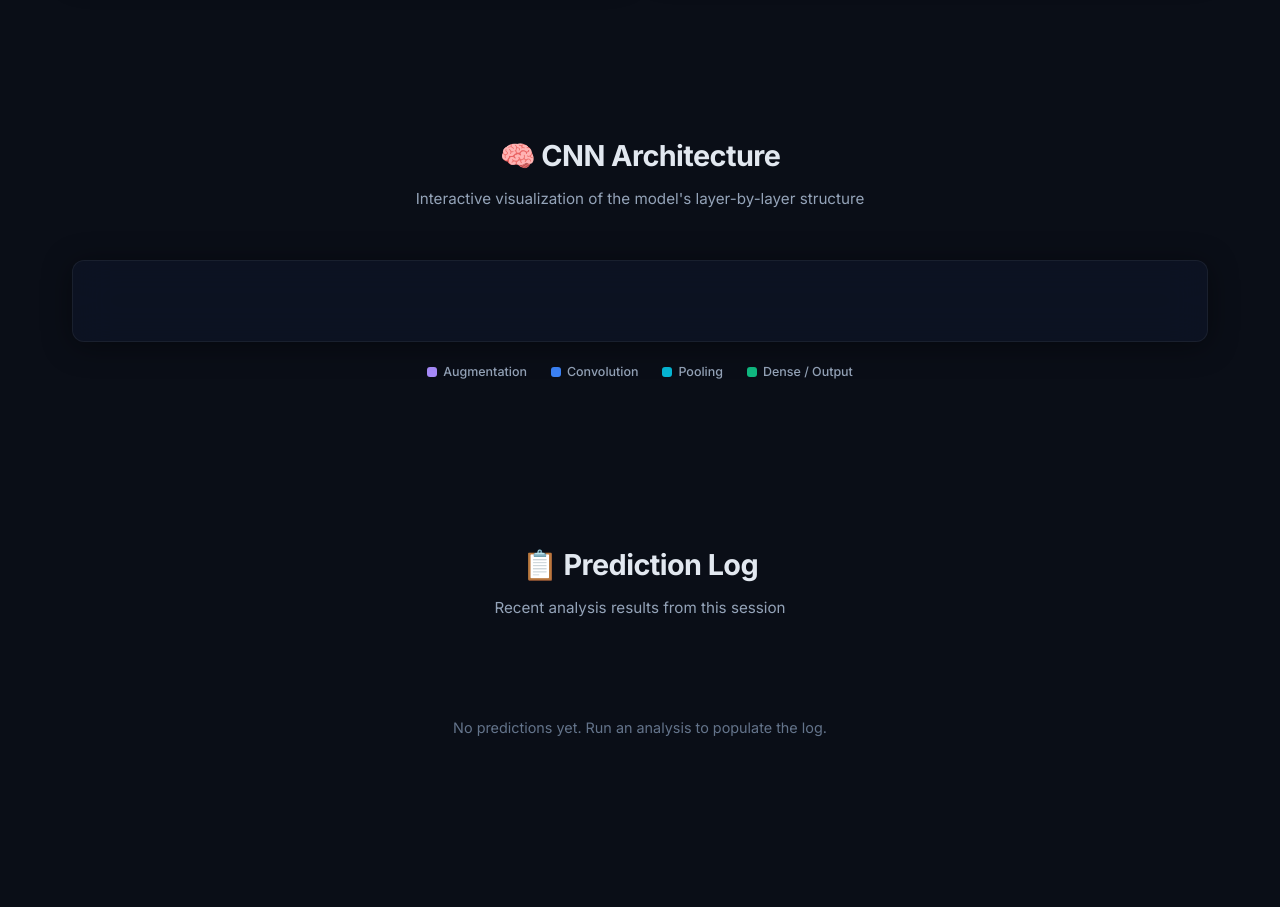
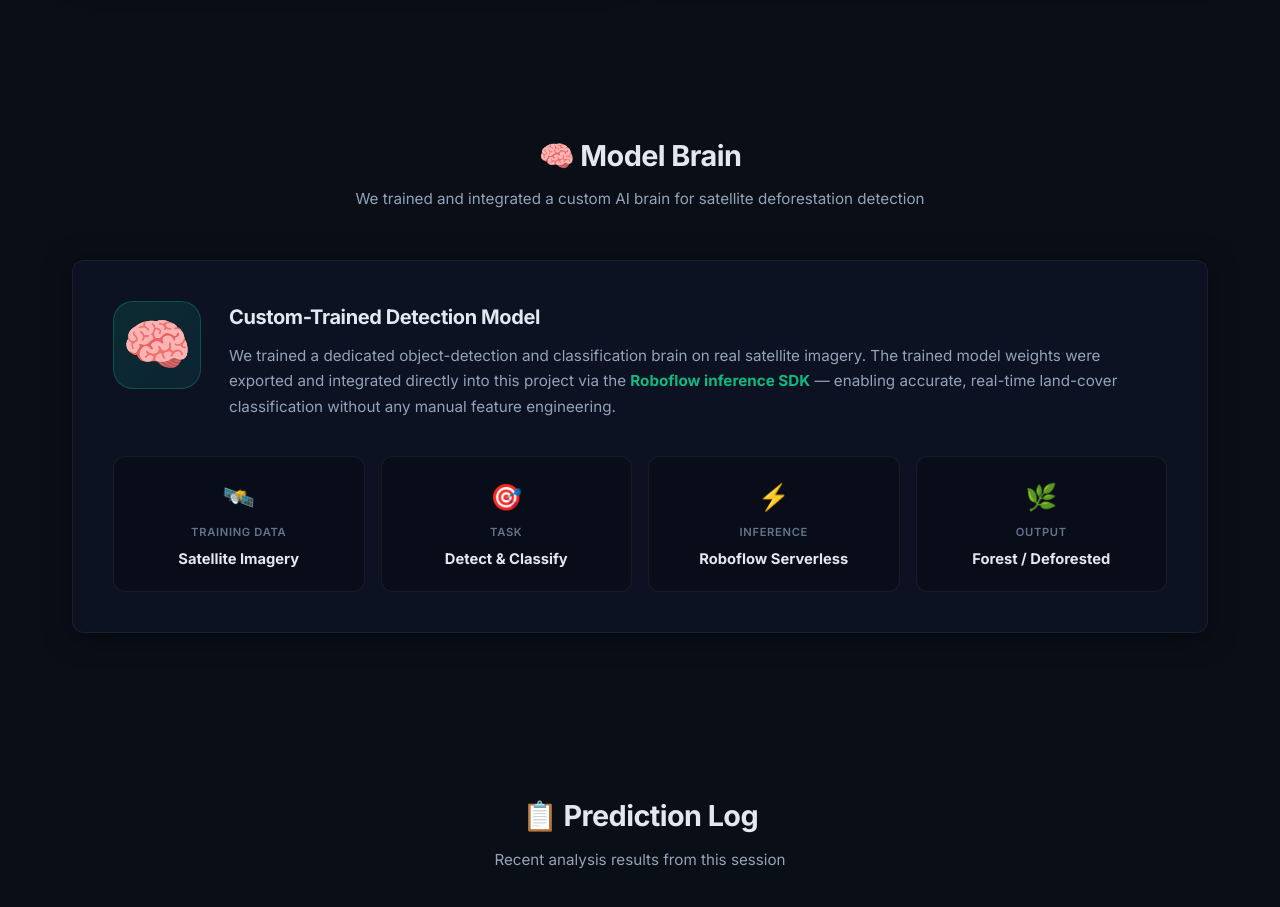
Before and after one commit to suvanwit25100-rgb/GreenWatch-Satellite-AI, a plain HTML site: page frontend/index.html in a window 1280 px wide. Shown: the part 1340-2247 px from the top of the page. Drawn offline with nearby package versions, Linux system fonts and the light colour scheme; no server answers.

Commit message:
Frontend: replace CNN architecture section with Model Brain (Roboflow) section

```diff
--- a/frontend/app.js
+++ b/frontend/app.js
@@ -84,11 +84,6 @@
 
         if (data.demo_mode) {
             dom.demoBadge.classList.remove('hidden');
-        }
-
-        if (data.model_info) {
-            modelInfo = data.model_info;
-            renderArchitecture(modelInfo);
         }
     } catch {
         dom.statusText.textContent = 'Offline';
@@ -486,61 +481,6 @@
 }
 
 // ---------------------------------------------------------------------------
-// Architecture Visualizer
-// ---------------------------------------------------------------------------
-function renderArchitecture(info) {
-    if (!info || !info.layers) return;
-
-    const pipeline = document.createElement('div');
-    pipeline.className = 'arch-pipeline';
-
-    info.layers.forEach((layer, i) => {
-        const node = document.createElement('div');
-        node.className = 'arch-layer';
-        node.setAttribute('data-type', layer.type);
-        node.innerHTML = `
-            <div class="arch-layer-name">${layer.name}</div>
-            <div class="arch-layer-detail">${layer.detail}</div>
-        `;
-        pipeline.appendChild(node);
-
-        // Arrow between layers
-        if (i < info.layers.length - 1) {
-            const arrow = document.createElement('div');
-            arrow.className = 'arch-arrow';
-            arrow.innerHTML = '→';
-            pipeline.appendChild(arrow);
-        }
-    });
-
-    dom.archContainer.innerHTML = '';
-    dom.archContainer.appendChild(pipeline);
-
-    // Meta info below
-    const meta = document.createElement('div');
-    meta.style.cssText = 'display:flex; gap:24px; justify-content:center; margin-top:24px; flex-wrap:wrap;';
-    meta.innerHTML = `
-        <div class="meta-item" style="min-width:auto; flex:0;">
-            <span class="meta-key">Optimizer</span>
-            <span class="meta-value mono">${info.optimizer}</span>
-        </div>
-        <div class="meta-item" style="min-width:auto; flex:0;">
-            <span class="meta-key">Loss Function</span>
-            <span class="meta-value mono">${info.loss}</span>
-        </div>
-        <div class="meta-item" style="min-width:auto; flex:0;">
-            <span class="meta-key">Input Shape</span>
-            <span class="meta-value mono">${info.input_shape}</span>
-        </div>
-        <div class="meta-item" style="min-width:auto; flex:0;">
-            <span class="meta-key">Epochs</span>
-            <span class="meta-value mono">${info.training_epochs}</span>
-        </div>
-    `;
-    dom.archContainer.appendChild(meta);
-}
-
-// ---------------------------------------------------------------------------
 // Hero Particles
 // ---------------------------------------------------------------------------
 function createParticles() {
--- a/frontend/index.html
+++ b/frontend/index.html
@@ -211,20 +211,42 @@
             </div>
         </section>
 
-        <!-- ====== CNN Architecture Section ====== -->
+        <!-- ====== Model Brain Section ====== -->
         <section id="architecture-section" class="section arch-section">
             <div class="section-header">
-                <h2 class="section-title">🧠 CNN Architecture</h2>
-                <p class="section-subtitle">Interactive visualization of the model's layer-by-layer structure</p>
+                <h2 class="section-title">🧠 Model Brain</h2>
+                <p class="section-subtitle">We trained and integrated a custom AI brain for satellite deforestation detection</p>
             </div>
-            <div class="arch-container glass-card" id="arch-container">
-                <!-- Populated by JS -->
-            </div>
-            <div class="arch-legend">
-                <span class="legend-item"><span class="legend-dot" style="background: var(--clr-augment)"></span> Augmentation</span>
-                <span class="legend-item"><span class="legend-dot" style="background: var(--clr-conv)"></span> Convolution</span>
-                <span class="legend-item"><span class="legend-dot" style="background: var(--clr-pool)"></span> Pooling</span>
-                <span class="legend-item"><span class="legend-dot" style="background: var(--clr-dense)"></span> Dense / Output</span>
+            <div class="brain-card glass-card">
+                <div class="brain-hero">
+                    <div class="brain-icon-wrap">🧠</div>
+                    <div class="brain-text">
+                        <h3>Custom-Trained Detection Model</h3>
+                        <p>We trained a dedicated object-detection and classification brain on real satellite imagery. The trained model weights were exported and integrated directly into this project via the <strong>Roboflow inference SDK</strong> — enabling accurate, real-time land-cover classification without any manual feature engineering.</p>
+                    </div>
+                </div>
+                <div class="brain-stats">
+                    <div class="brain-stat">
+                        <span class="brain-stat-icon">🛰️</span>
+                        <span class="brain-stat-label">Training Data</span>
+                        <span class="brain-stat-value">Satellite Imagery</span>
+                    </div>
+                    <div class="brain-stat">
+                        <span class="brain-stat-icon">🎯</span>
+                        <span class="brain-stat-label">Task</span>
+                        <span class="brain-stat-value">Detect &amp; Classify</span>
+                    </div>
+                    <div class="brain-stat">
+                        <span class="brain-stat-icon">⚡</span>
+                        <span class="brain-stat-label">Inference</span>
+                        <span class="brain-stat-value">Roboflow Serverless</span>
+                    </div>
+                    <div class="brain-stat">
+                        <span class="brain-stat-icon">🌿</span>
+                        <span class="brain-stat-label">Output</span>
+                        <span class="brain-stat-value">Forest / Deforested</span>
+                    </div>
+                </div>
             </div>
         </section>
 
--- a/frontend/style.css
+++ b/frontend/style.css
@@ -631,88 +631,74 @@
     color: var(--text-primary);
 }
 
-/* ---------- Architecture ---------- */
-.arch-container {
-    padding: 40px 32px;
-    overflow-x: auto;
+/* ---------- Model Brain ---------- */
+.brain-card {
+    padding: 40px;
 }
-.arch-pipeline {
+.brain-hero {
+    display: flex;
+    align-items: flex-start;
+    gap: 28px;
+    margin-bottom: 36px;
+}
+.brain-icon-wrap {
+    font-size: 3.5rem;
+    background: linear-gradient(135deg, rgba(16,185,129,0.15), rgba(6,182,212,0.1));
+    border: 1px solid var(--border-glow);
+    border-radius: var(--radius-lg);
+    width: 88px;
+    height: 88px;
     display: flex;
     align-items: center;
-    gap: 0;
-    min-width: max-content;
-    padding: 16px 0;
+    justify-content: center;
+    flex-shrink: 0;
 }
-.arch-layer {
+.brain-text h3 {
+    font-size: 1.25rem;
+    margin-bottom: 10px;
+    color: var(--text-primary);
+}
+.brain-text p {
+    color: var(--text-secondary);
+    font-size: 0.95rem;
+    line-height: 1.7;
+}
+.brain-text strong {
+    color: var(--green);
+}
+.brain-stats {
+    display: grid;
+    grid-template-columns: repeat(auto-fit, minmax(160px, 1fr));
+    gap: 16px;
+}
+.brain-stat {
     display: flex;
     flex-direction: column;
     align-items: center;
-    padding: 16px 14px;
-    border-radius: var(--radius-sm);
+    gap: 6px;
+    padding: 20px 16px;
+    background: rgba(0,0,0,0.25);
     border: 1px solid var(--border-subtle);
-    position: relative;
+    border-radius: var(--radius);
+    text-align: center;
     transition: all var(--transition);
-    cursor: default;
-    min-width: 100px;
-    text-align: center;
 }
-.arch-layer:hover {
-    transform: translateY(-4px);
-    box-shadow: 0 8px 24px rgba(0,0,0,0.4);
+.brain-stat:hover {
+    border-color: var(--border-glow);
+    transform: translateY(-3px);
 }
-.arch-layer-name {
-    font-size: 0.78rem;
+.brain-stat-icon { font-size: 1.6rem; }
+.brain-stat-label {
+    font-size: 0.7rem;
+    text-transform: uppercase;
+    letter-spacing: 0.06em;
+    color: var(--text-muted);
+    font-weight: 600;
+}
+.brain-stat-value {
+    font-size: 0.92rem;
     font-weight: 700;
-    margin-bottom: 4px;
-}
-.arch-layer-detail {
-    font-size: 0.65rem;
-    color: var(--text-muted);
-    font-family: var(--font-mono);
-}
-.arch-arrow {
-    width: 32px;
-    display: flex;
-    align-items: center;
-    justify-content: center;
-    color: var(--text-muted);
-    font-size: 0.9rem;
-    flex-shrink: 0;
-}
-
-/* Layer type colors */
-.arch-layer[data-type="augmentation"] { border-color: var(--clr-augment); background: rgba(167,139,250,0.08); }
-.arch-layer[data-type="augmentation"] .arch-layer-name { color: var(--clr-augment); }
-.arch-layer[data-type="preprocessing"] { border-color: var(--text-muted); background: rgba(100,116,139,0.08); }
-.arch-layer[data-type="conv"] { border-color: var(--clr-conv); background: rgba(59,130,246,0.08); }
-.arch-layer[data-type="conv"] .arch-layer-name { color: var(--clr-conv); }
-.arch-layer[data-type="pool"] { border-color: var(--clr-pool); background: rgba(6,182,212,0.08); }
-.arch-layer[data-type="pool"] .arch-layer-name { color: var(--clr-pool); }
-.arch-layer[data-type="reshape"] { border-color: var(--text-muted); background: rgba(100,116,139,0.08); }
-.arch-layer[data-type="dense"], .arch-layer[data-type="output"] { border-color: var(--clr-dense); background: rgba(16,185,129,0.08); }
-.arch-layer[data-type="dense"] .arch-layer-name,
-.arch-layer[data-type="output"] .arch-layer-name { color: var(--clr-dense); }
-
-/* Legend */
-.arch-legend {
-    display: flex;
-    justify-content: center;
-    gap: 24px;
-    margin-top: 20px;
-    flex-wrap: wrap;
-}
-.legend-item {
-    display: flex;
-    align-items: center;
-    gap: 6px;
-    font-size: 0.78rem;
-    color: var(--text-secondary);
-    font-weight: 500;
-}
-.legend-dot {
-    width: 10px;
-    height: 10px;
-    border-radius: 3px;
+    color: var(--text-primary);
 }
 
 /* ---------- History ---------- */
```
